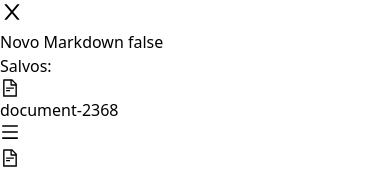
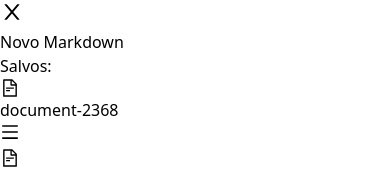
Before and after one commit to danilo-bezerra/markdown-previewer, a React (Vite) app: page / in a window 390 px wide. Shown: the top 169 px of the page. Built offline with nearby package versions, Linux system fonts and the light colour scheme.

Commit message:
sidebar mobile bug fixed

```diff
--- a/src/components/Sidebar/Sidebar.tsx
+++ b/src/components/Sidebar/Sidebar.tsx
@@ -30,7 +30,7 @@ export default function Sidebar() {
         />
       </div>
       <Button onClick={createMarkdown} fullWidth>
-        Novo Markdown {isOpen.toString()}
+        Novo Markdown
       </Button>
 
       <h2 className=" text-sm mt-6 font-semibold ">Salvos:</h2>
```
